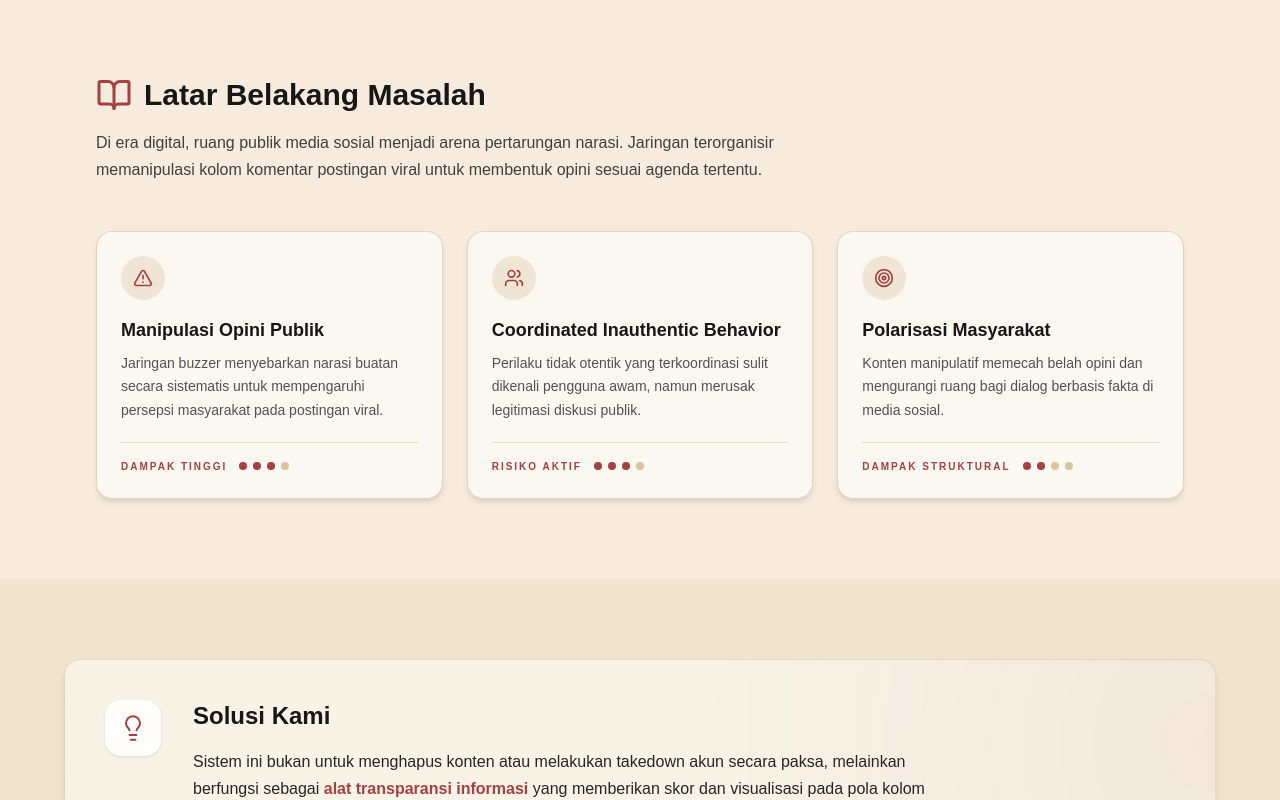
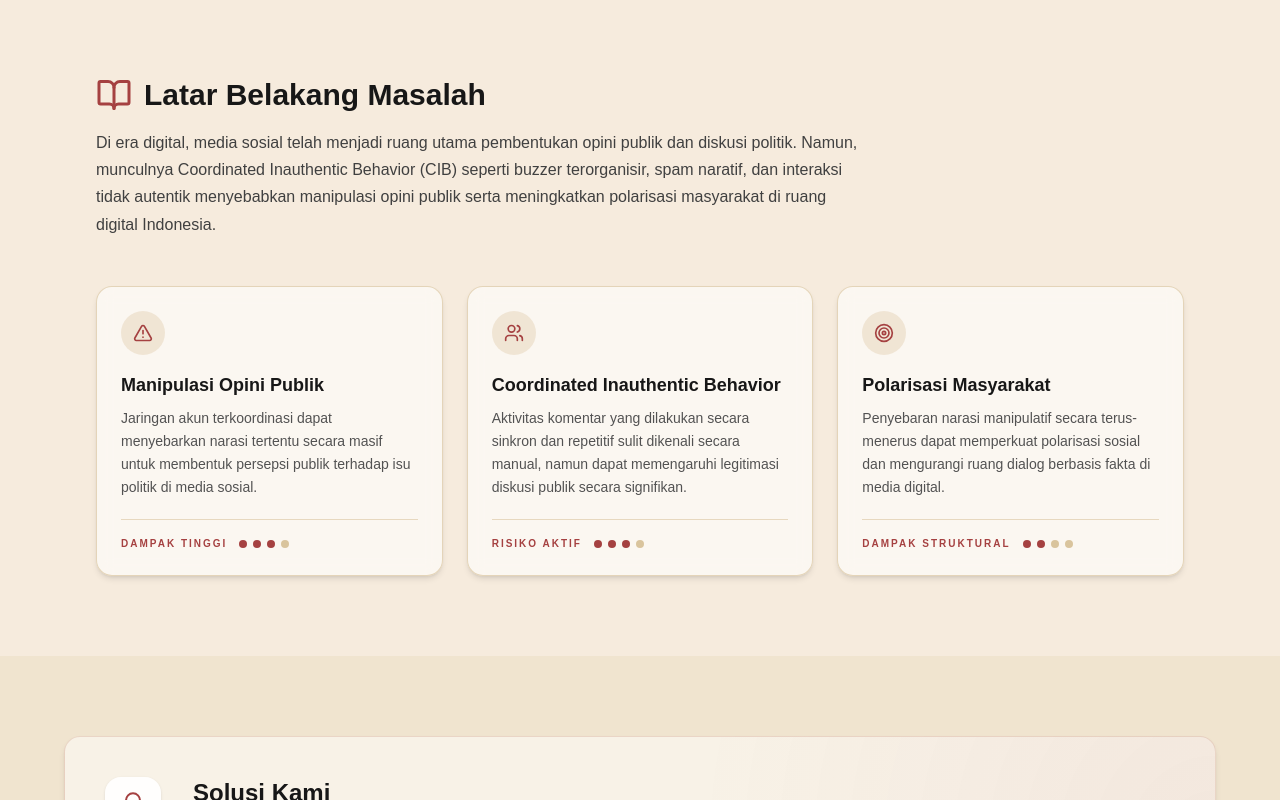
Before and after one commit to l200230277-sketch/fe-spark, a Next.js app: page /about in a window 1280 px wide. Shown: the part 620-1420 px from the top of the page. Built offline with nearby package versions, Linux system fonts and the light colour scheme.

Commit message:
hapus kata sosial (tentang)

```diff
--- a/src/app/about/page.tsx
+++ b/src/app/about/page.tsx
@@ -113,21 +113,21 @@ export default function TentangPage() {
     {
       icon: AlertTriangle,
       title: "Manipulasi Opini Publik",
-      desc: "Jaringan buzzer menyebarkan narasi buatan secara sistematis untuk mempengaruhi persepsi masyarakat pada postingan viral.",
+      desc: "Jaringan akun terkoordinasi dapat menyebarkan narasi tertentu secara masif untuk membentuk persepsi publik terhadap isu politik di media sosial.",
       severityLabel: "Dampak Tinggi",
       severityFilled: 3,
     },
     {
       icon: Users,
       title: "Coordinated Inauthentic Behavior",
-      desc: "Perilaku tidak otentik yang terkoordinasi sulit dikenali pengguna awam, namun merusak legitimasi diskusi publik.",
+      desc: "Aktivitas komentar yang dilakukan secara sinkron dan repetitif sulit dikenali secara manual, namun dapat memengaruhi legitimasi diskusi publik secara signifikan.",
       severityLabel: "Risiko Aktif",
       severityFilled: 3,
     },
     {
       icon: Target,
       title: "Polarisasi Masyarakat",
-      desc: "Konten manipulatif memecah belah opini dan mengurangi ruang bagi dialog berbasis fakta di media sosial.",
+      desc: "Penyebaran narasi manipulatif secara terus-menerus dapat memperkuat polarisasi sosial dan mengurangi ruang dialog berbasis fakta di media digital.",
       severityLabel: "Dampak Struktural",
       severityFilled: 2,
     },
@@ -141,9 +141,9 @@ export default function TentangPage() {
   ];
 
   const contribution = [
-    { n: "01", title: "Transparansi Informasi", desc: "Data yang dapat diverifikasi secara mandiri oleh masyarakat, jurnalis, dan peneliti sosial.", icon: ScanSearch },
-    { n: "02", title: "Literasi Digital",        desc: "Memberdayakan masyarakat dengan daya pikir kritis agar tidak mudah terpolarisasi oleh narasi buatan.", icon: Users },
-    { n: "03", title: "Demokrasi Informasi",     desc: "Menjaga ruang digital Indonesia tetap sehat dan mendukung lingkungan media sosial yang lebih jujur.", icon: Landmark },
+    { n: "01", title: "Transparansi Informasi", desc: "Membantu masyarakat memahami pola manipulasi narasi digital melalui visualisasi dan analisis data komentar secara objektif.", icon: ScanSearch },
+    { n: "02", title: "Literasi Digital",        desc: "Mendorong masyarakat agar lebih kritis terhadap penyebaran opini buatan, spam politik, dan aktivitas buzzer terkoordinasi.", icon: Users },
+    { n: "03", title: "Demokrasi Informasi",     desc: "Mendukung terciptanya ruang diskusi digital yang lebih sehat, autentik, dan tidak mudah dimanipulasi oleh jaringan terorganisir.", icon: Landmark },
   ];
 
   const techCards = [
@@ -318,8 +318,8 @@ export default function TentangPage() {
             <h2 className="text-[1.1rem] font-bold text-neutral-900 sm:text-[1.4rem] md:text-3xl">Latar Belakang Masalah</h2>
           </div>
           <p className="mb-8 max-w-3xl text-[13px] leading-[1.7] text-neutral-700 md:mb-12 md:text-base">
-            Di era digital, ruang publik media sosial menjadi arena pertarungan narasi.
-            Jaringan terorganisir memanipulasi kolom komentar postingan viral untuk membentuk opini sesuai agenda tertentu.
+            Di era digital, media sosial telah menjadi ruang utama pembentukan opini publik dan diskusi politik.
+            Namun, munculnya Coordinated Inauthentic Behavior (CIB) seperti buzzer terorganisir, spam naratif, dan interaksi tidak autentik menyebabkan manipulasi opini publik serta meningkatkan polarisasi masyarakat di ruang digital Indonesia.
           </p>
           <div ref={problemsRef} className="grid gap-4 md:grid-cols-3 md:gap-6">
             {problems.map((p, i) => {
@@ -364,11 +364,9 @@ export default function TentangPage() {
             <div>
               <h2 className="text-[1.1rem] font-bold text-neutral-900 md:text-2xl">Solusi Kami</h2>
               <p className="mt-3 max-w-3xl text-[13px] leading-[1.7] text-neutral-800 md:mt-4 md:text-base">
-                Sistem ini bukan untuk menghapus konten atau melakukan takedown akun secara paksa,
-                melainkan berfungsi sebagai{" "}
-                <strong className="font-bold" style={{ color: terracotta }}>alat transparansi informasi</strong>{" "}
-                yang memberikan skor dan visualisasi pada pola kolom komentar.
-                Dengan data berbasis fakta, kami mendukung mitigasi sosial dan daya pikir kritis masyarakat.
+                Indobuzztra hadir sebagai sistem analisis transparansi digital yang mendeteksi pola Coordinated Inauthentic Behavior (CIB) pada kolom komentar Instagram melalui semantic clustering dan temporal analysis berbasis AI. Sistem ini tidak melakukan sensor atau penghapusan konten, melainkan{" "}
+                <strong className="font-bold" style={{ color: terracotta }}>membantu mengidentifikasi</strong>{" "}
+                pola interaksi tidak autentik, visualisasi narasi terkoordinasi, dan aktivitas spam secara real-time untuk mendukung literasi digital dan transparansi informasi publik.
               </p>
             </div>
           </div>
@@ -472,7 +470,7 @@ export default function TentangPage() {
             <h2 className="text-[1.1rem] font-bold sm:text-[1.4rem] md:text-3xl" style={{ color: terracotta }}>Kontribusi Sosial</h2>
           </div>
           <p className="mb-8 max-w-3xl text-[13px] leading-[1.7] text-neutral-700 md:mb-10 md:text-base">
-            Komitmen kami terhadap ekosistem digital Indonesia: memperkuat transparansi, literasi, dan partisipasi informasi yang sehat.
+            Komitmen kami dalam mendukung ekosistem digital Indonesia yang lebih sehat, transparan, dan berbasis literasi informasi.
           </p>
           <div ref={contribRef} className="grid gap-4 md:grid-cols-3 md:gap-6">
             {contribution.map((c, i) => {
```
